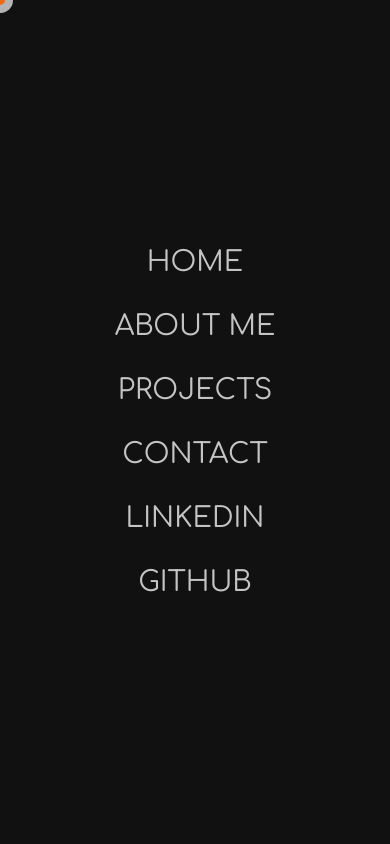
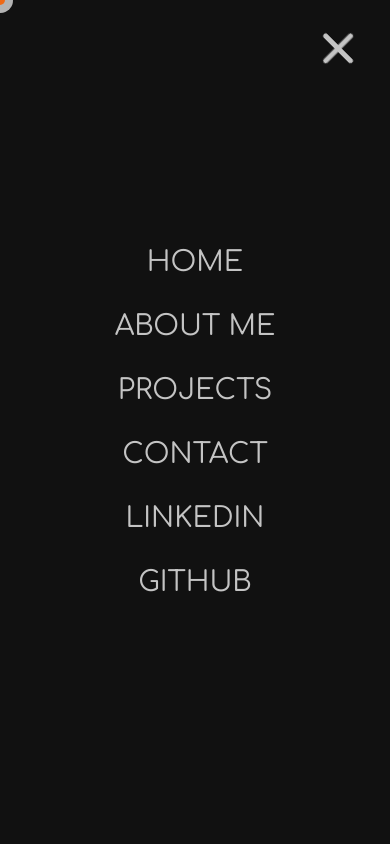
Before and after one commit to Shabahang-Saffari/Portfolio-Website, a React (Vite) app: page / in a window 390 px wide. Both pictures are taken after a click on the element 338 px from the left and 48 px from the top of the page. Shown: the top 844 px of the page. Built offline with nearby package versions, Linux system fonts and the light colour scheme.

Commit message:
changing the z-index for slide_bar, fixing the close btn issue

```diff
--- a/src/components/Navbar/navbar.scss
+++ b/src/components/Navbar/navbar.scss
@@ -115,7 +115,6 @@
   @include flex_center;
   flex-direction: column;
   gap: 2rem;
-  z-index: 200;
   // border: 2px solid yellow;
   li {
     text-wrap: nowrap;
```
